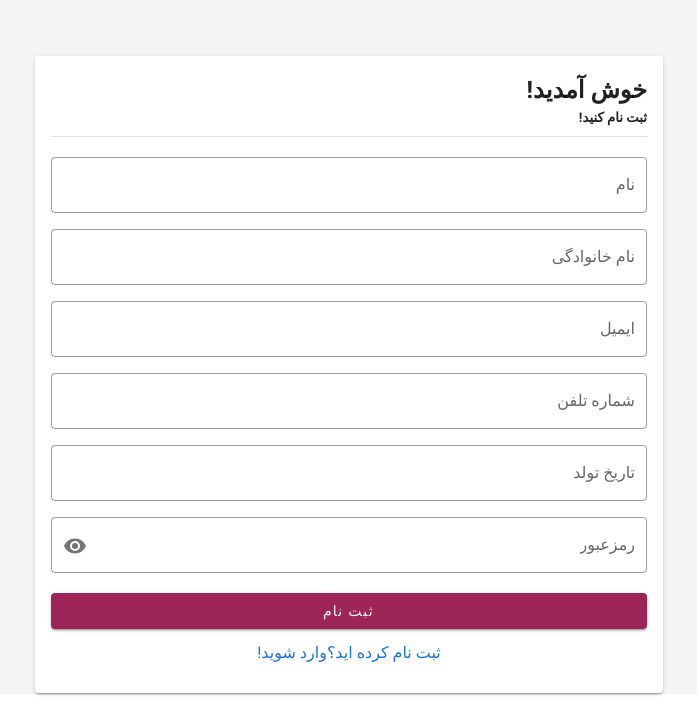
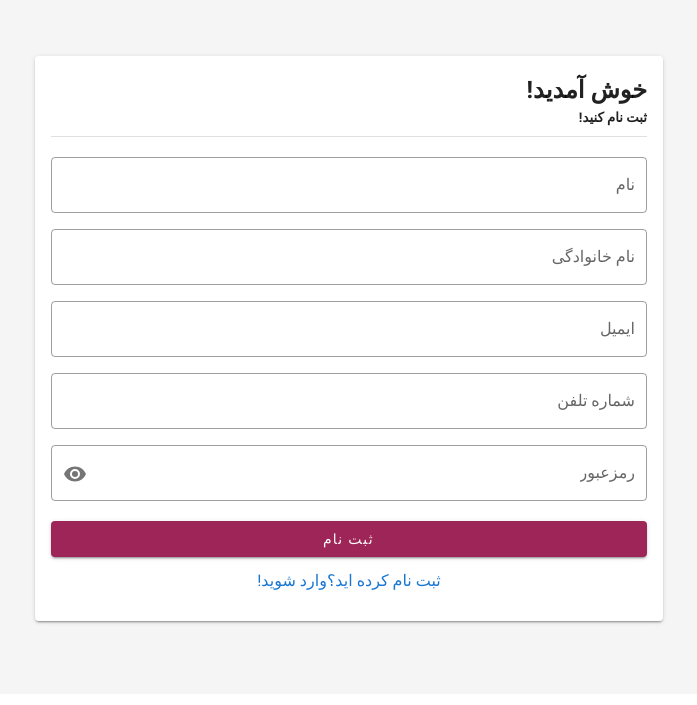
Before and after one commit to hosseinghs/university-project, a Nuxt app in the folder client/: page / in a window 1280 px wide. Shown: the part 106-811 px from the top of the page, without its empty margins (303-1000 px from the left). Built offline with nearby package versions, Linux system fonts and the light colour scheme.

Commit message:
birthdate field removed

```diff
--- a/client/pages/index.vue
+++ b/client/pages/index.vue
@@ -26,7 +26,6 @@
             :rules="[mustFillRule, mobileLengthRule, PhoneNumberRule]"
             @change="setUserRegisterData({ k: 'phoneNumber', v: $event })"
           />
-          <FormText label="تاریخ تولد" />
           <FormText
             label="رمزعبور"
             :rules="[mustFillRule]"
```
